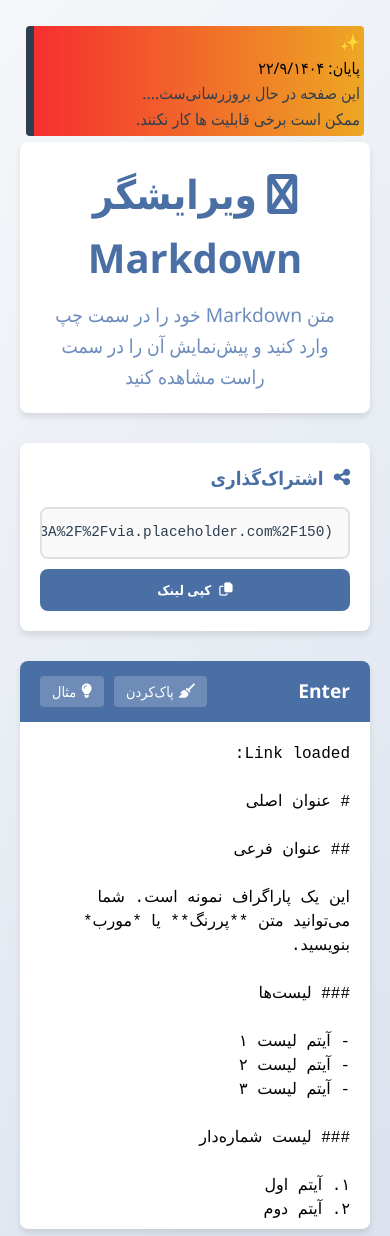
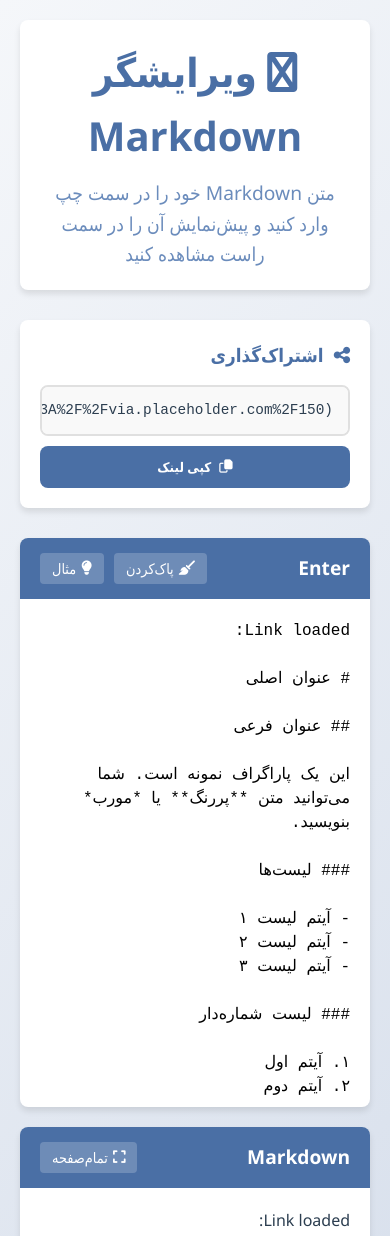
Before and after one commit to s786mc/Markdown, a plain HTML site: page v.html in a window 390 px wide. Shown: the top 1236 px of the page. Drawn offline with nearby package versions, Linux system fonts and the light colour scheme.

Commit message:
change 50%

```diff
--- a/v.html
+++ b/v.html
@@ -302,7 +302,7 @@
             }
 
             .panel {
-                min-width: 100%;
+                min-width: 50%;
             }
 
             .share-container {
@@ -323,11 +323,6 @@
 </head>
 <body>
     <div class="container">
-<div id="update-div" dir="rtl">
-<p id="update-icon">✨️</p> <p id="update-date">پایان: ۲۲/۹/۱۴۰۴
-<p id="update-text">این صفحه در حال بروزرسانی‌ست.... <br>
-ممکن است برخی قابلیت ها کار نکنند.
- </p> </div>
         <header>
             <h1><i class="fas fa-markdown"></i> ویرایشگر Markdown</h1>
             <p class="subtitle">متن Markdown خود را در سمت چپ وارد کنید و پیش‌نمایش آن را در سمت راست مشاهده کنید</p>
```
